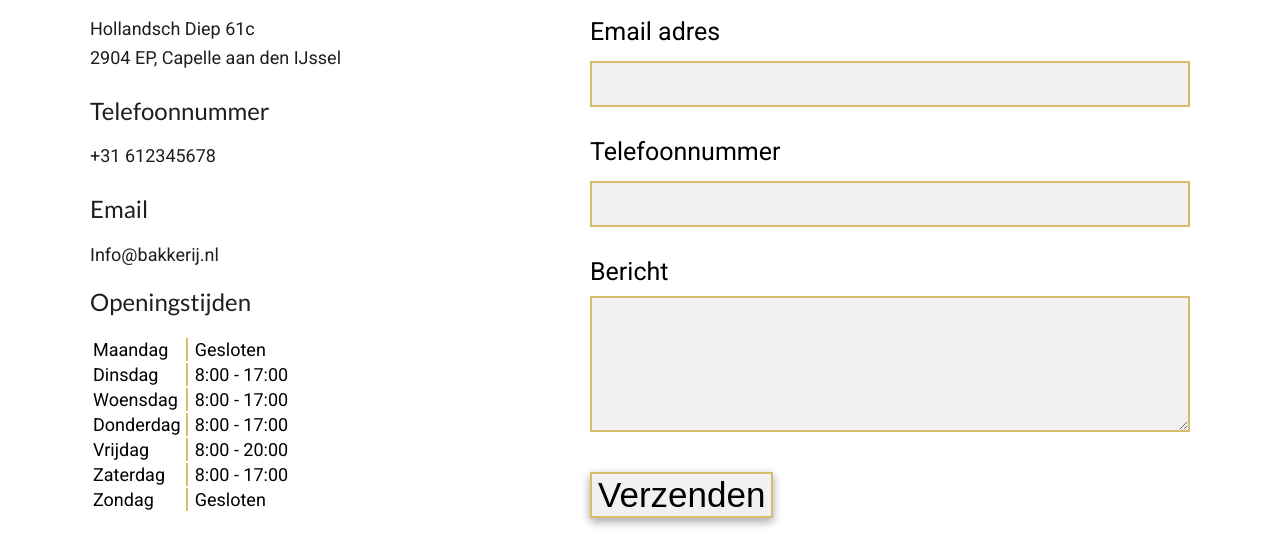
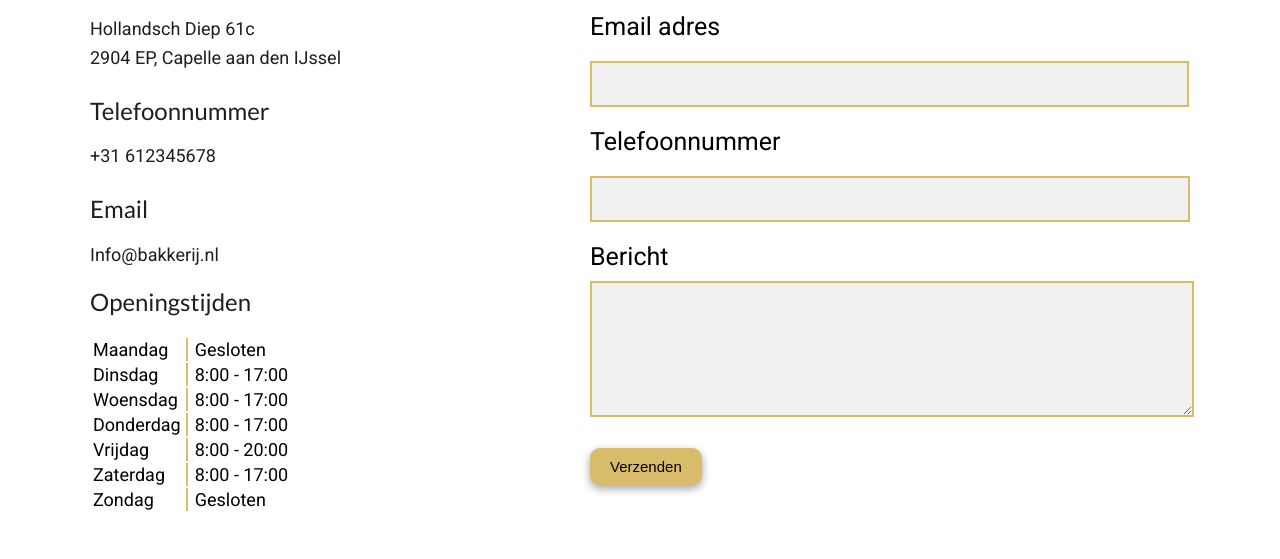
Before and after one commit to galileo-academy-wmiw/Portfolio-Tim-Resoort, a plain HTML site: page contact.html in a window 1280 px wide. Shown: the part 661-1220 px from the top of the page. Drawn offline with Linux system fonts and the light colour scheme.

Commit message:
4de recommit

```diff
--- a/contact.html
+++ b/contact.html
@@ -83,16 +83,28 @@
             </div>
             <div class="contactformulier">
                 <form method="post">
+                    <div class="name">
                         <label for="name">Naam</label>
                         <input type="text" id="name">
+                    </div>
+
+                    <div class="email">
                         <label for="email">Email adres</label>
                         <input type="text" id="email">
+                    </div>
+
+                    <div class="phonenumber">
                         <label for="phone">Telefoonnummer</label>
                         <input type="text" id="phone">
+                    </div>
+
+                    <div class="messagebox">
                         <label for="message">Bericht</label>
                         <textarea id="message" name="Bericht" rows="8" cols="75"></textarea>
+                    </div>
+
                     <div class="submit-button">
-                        <input type="submit" value="Verzenden" class="validation-button">
+                        <button type="submit" value="Verzenden" class="validation-button">Verzenden</button>
                     </div>
                 </form>
             </div>
--- a/style.css
+++ b/style.css
@@ -489,51 +489,47 @@ td {
     padding-left: 5px;
 }
 
-.contactformulier form {
-    width: 100%;
-}
-
-.contactformulier .name {
-    padding: 20px;
-}
-/*-----------------------------*/
-.validation-button {
-    display: flex;
-    justify-content: flex-end;
-    align-items: center;
-    background-color: var(--primary);
-    box-shadow: 0 4px 8px 0 rgba(0,0,0,0.2), 0 3px 10px 0 rgba(0,0,0,0.19);
-}
-
-.validation-button:hover {
-    background-color: var(--prim-dark);
-    cursor: pointer;
-}
-/*-----------------------------*/
-.contactformulier form {
+form {
     display: flex;
     flex-direction: row;
     flex-wrap: wrap;
+    width: calc(100% - 4px);
 }
 
-.contactformulier #name,
-.contactformulier #email,
-.contactformulier #phone {
-    width: 100%;
+.submit-button {
+    display: flex;
+    justify-content: flex-end;
 }
 
-.contactformulier label {
+.validation-button {
+    font-size: 15px;
+    background-color: var(--primary);
+    box-shadow: 0 4px 8px 0 rgba(0,0,0,0.2), 0 3px 10px 0 rgba(0,0,0,0.19);
+    padding: 10px 20px;
+    border-radius: 10px;
+    border: none;
+    cursor: pointer;
+}
+
+input#name,
+input#email,
+input#phone {
+    width: calc(100% - 4px);
+    margin: 20px auto;
+}
+
+label {
     font-size: 25px;
 }
 
-.contactformulier input {
+input {
     font-size: 35px;
     border: 2px solid var(--primary);
     background-color: #f1f1f1;
     margin: 15px 0px 30px 0px;
 }
 
-.contactformulier textarea {
+textarea {
     font-size: 14px;
     width: 100%;
     border: 2px solid var(--primary);
@@ -541,7 +537,7 @@ td {
     margin: 10px 0px 25px 0px;
 }
 
-.contactformulier .message {
+.message {
     height: 100px;
     width: 450px;
 }
```
Lines whose indentation alone changed are shown as unchanged.
